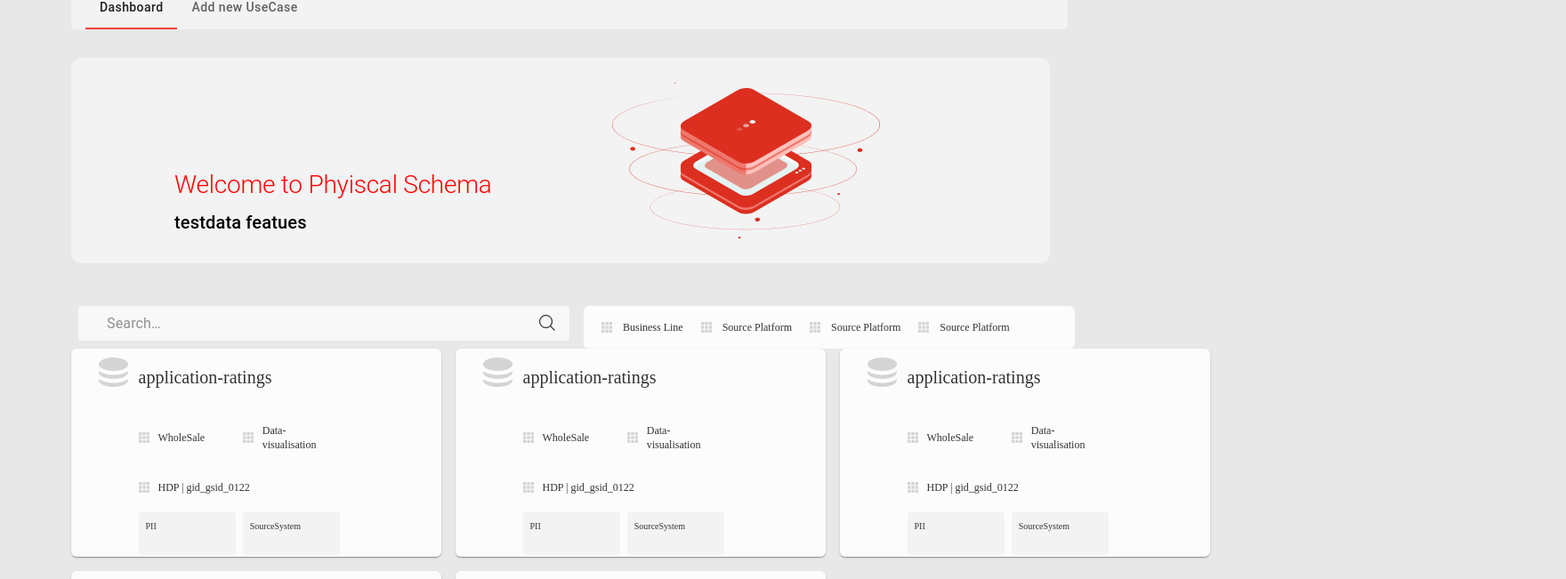
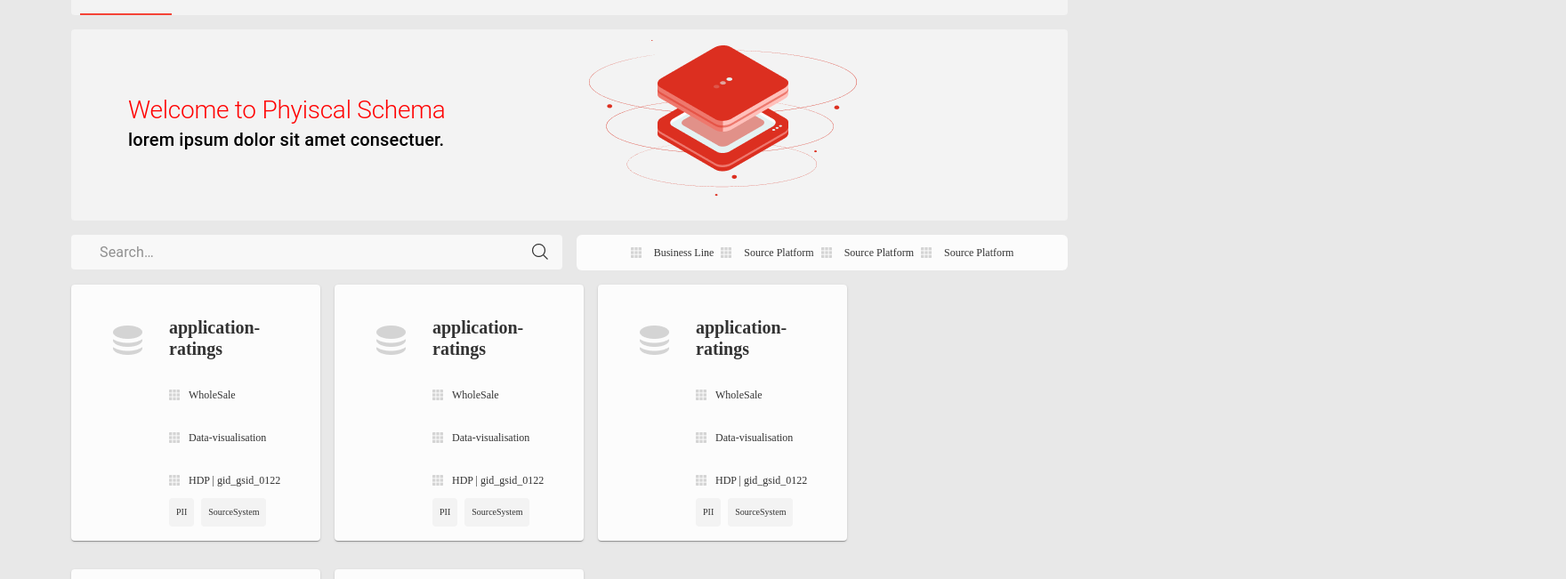
Before and after one commit to venky4work/react-app-main, a React (Create React App) app: page /physical-schema in a window 1280 px wide. Shown: the part 132-783 px from the top of the page at 89% size, 1760 px wide, since content can reach past the window. Built offline with nearby package versions, Linux system fonts and the light colour scheme.

Commit message:
aligment changes are done

```diff
--- a/src/components/FilterTab.js
+++ b/src/components/FilterTab.js
@@ -1,39 +1,31 @@
 import * as React from 'react';
-import { styled, alpha } from '@mui/material/styles';
-import InputBase from '@mui/material/InputBase';
+import { styled } from '@mui/material/styles';
 import wholesaleImg from '../assets/wholesaleImg.png';
-import { Typography } from '@mui/material';
 const Filters = styled('div')(({ theme }) => ({
-    // position: 'relative',
-    width: '632px',
-    height: '48px',
-    // flexShrink: 0,
     borderRadius: '6px',
     background: ' #FCFCFC',
     display: "flex",
+    flexDirection: 'row',
+    columnGap: 8,
+    flexGrow: 1,
     alignItems: "center",
-    justifyContent: 'start',
+    justifyContent: 'center',
     '&:hover': {
         backgroundColor: '#ffffffb5',
     },
     marginLeft: 0,
     width: '100%',
     [theme.breakpoints.up('sm')]: {
-        marginLeft: theme.spacing(1),
+        // marginLeft: theme.spacing(1),
         width: '100%',
     },
 }));
 
 const FiltersWrapper = styled('div')(({ theme }) => ({
-
-    paddingLeft: '20px',
-    height: '100%',
-    // position: 'absolute',
-    pointerEvents: 'none',
-    display: 'flex',
+    display: 'inline-flex',
     alignItems: 'center',
-    justifyContent: 'space-between',
-
+    flexDirection: 'row',
+    columnGap: 2,
 }));
 
 
@@ -52,22 +44,21 @@ export default function FilterTab() {
     return (
         <Filters>
             <FiltersWrapper>
-            <img src={wholesaleImg} className="" alt="dashboard"></img>
+            <img src={wholesaleImg} alt="dashboard"></img>
                 <FontWrapper>Business Line</FontWrapper>
             </FiltersWrapper>
             <FiltersWrapper>
-            <img src={wholesaleImg} className="" alt="dashboard"></img>
+            <img src={wholesaleImg} alt="dashboard"></img>
                 <FontWrapper>Source Platform</FontWrapper>
             </FiltersWrapper>
             <FiltersWrapper>
-            <img src={wholesaleImg} className="" alt="dashboard"></img>
+            <img src={wholesaleImg} alt="dashboard"></img>
                 <FontWrapper>Source Platform</FontWrapper>
             </FiltersWrapper>
             <FiltersWrapper>
-            <img src={wholesaleImg} className="" alt="dashboard"></img>
+            <img src={wholesaleImg} alt="dashboard"></img>
                 <FontWrapper>Source Platform</FontWrapper>
             </FiltersWrapper>
-
         </Filters>
     );
 }
--- a/src/components/PhysicalSchemaCard.js
+++ b/src/components/PhysicalSchemaCard.js
@@ -1,13 +1,8 @@
 import * as React from 'react';
 import Card from '@mui/material/Card';
-import CardActions from '@mui/material/CardActions';
-import CardContent from '@mui/material/CardContent';
-import Button from '@mui/material/Button';
-import Typography from '@mui/material/Typography';
 import activeIcon from '../assets/Active.png'
-import { useNavigate } from "react-router-dom";
 import wholesaleImg from '../assets/wholesaleImg.png';
-import { Box, Grid } from '@mui/material';
+import { Box } from '@mui/material';
 import PhysicalSchemaDailog from './PhysicalSchemaDailog';
 import styled from '@emotion/styled';
 
@@ -28,18 +23,12 @@ export default function PhysicalSchemaCard() {
     }
   };
 
-  const navigate = useNavigate();
-
-  const handleClick = () => {
-    navigate('/physical-schema');
-  };
-
   const CardFontWrapper = styled('p')(({ theme }) => ({
     fontWeight: 400,
     fontSize: 12,
     lineHeight: '16px',
     padding: '0px 0px 0px 10px',
-    color:' #333',
+    color: ' #333',
     fontFamily: 'Univers Next for HSBC',
     fontStyle: 'normal',
     // letterSpacing: 1,
@@ -49,7 +38,7 @@ export default function PhysicalSchemaCard() {
     fontWeight: 500,
     fontSize: 20,
     lineHeight: '24px',
-    color:' #333',
+    color: ' #333',
     fontFamily: 'Univers Next for HSBC',
     fontStyle: 'normal',
     pointerEvents: 'none'
@@ -58,19 +47,14 @@ export default function PhysicalSchemaCard() {
 
   const ContentWrapper = styled('div')(({ theme }) => ({
     // padding: theme.spacing(1, 1, 1, 1),
-    height: '100%',
-    // position: 'absolute',
     pointerEvents: 'none',
-    display: 'flex',
+    display: 'inline-flex',
     alignItems: 'center',
     justifyContent: 'flex-start',
   }));
 
   const FontButtontWrapper = styled('div')(({ theme }) => ({
     padding: theme.spacing(1, 1, 1, 1),
-    height: '100%',
-    // width: 10,
-    // position: 'absolute',
     color: '#333',
     fontFamily: 'Univers Next for HSBC',
     fontSize: '10px',
@@ -92,20 +76,49 @@ export default function PhysicalSchemaCard() {
         onClose={handleClose}
         value={value}
       />
-      <Card sx={{ display: 'flex', width:' 416px', overflow: 'unset', height: '234px',borderRadius:'6px',background:'#FCFCFC' }} onClick={handleClickListItem}>
-        {/* <Box sx={{ display: 'flex', flexDirection: 'column' }}>
-          <CardContent>
-            <StorageIcon></StorageIcon>
-            <Typography sx={{ fontSize: 14 }} color="text.secondary" gutterBottom>
-              application-ratings
-            </Typography>
-          </CardContent>
-          <CardActions>
-            <Button size="small" onClick={handleClick}>PII</Button>
-            <Button size="small" onClick={handleClick}>SourceSystem</Button>
-          </CardActions>
-        </Box> */}
-        <Grid container sx={{width:'302px'}}>
+      <Card sx={{ display: 'flex', width: '25%', overflow: 'unset', borderRadius: '4px', background: '#FCFCFC' }} onClick={handleClickListItem}>
+        <Box sx={{ display: 'inline-flex', flexDirection: 'row', padding: 2 }}>
+          <Box sx={{
+            padding: '20px',
+          }}><img src={activeIcon} alt="dashboard"></img></Box>
+          <Box sx={{
+            flexGrow: 1
+          }}>
+            <CardTitleFontWrapper><b>application-ratings</b></CardTitleFontWrapper>
+            <Box sx={{
+              display: 'inline-flex',
+              flexWrap: 'wrap',
+              gap: 1,
+            }}>
+              <ContentWrapper>
+                <img src={wholesaleImg} alt="dashboard"></img>
+                <CardFontWrapper>WholeSale</CardFontWrapper>
+              </ContentWrapper>
+              <ContentWrapper>
+                <img src={wholesaleImg} alt="dashboard"></img>
+                <CardFontWrapper>Data-visualisation</CardFontWrapper>
+              </ContentWrapper>
+              <ContentWrapper>
+                <img src={wholesaleImg} alt="dashboard"></img>
+                <CardFontWrapper>HDP | gid_gsid_0122</CardFontWrapper>
+              </ContentWrapper>
+            </Box>
+            <Box sx={{
+              display: 'inline-flex',
+              flexDirection: 'row',
+              columnGap: 1,
+            }}>
+              <FontButtontWrapper>
+                PII
+              </FontButtontWrapper>
+              <FontButtontWrapper>
+                SourceSystem
+              </FontButtontWrapper>
+            </Box>
+          </Box>
+
+        </Box>
+        {/* <Grid container sx={{width:'302px'}}>
           <Grid item xs={3} lg={3} md={3}>
             <img src={activeIcon} className="imgCss1" alt="dashboard"></img>
           </Grid>
@@ -146,7 +159,7 @@ export default function PhysicalSchemaCard() {
               </Grid>
             </Grid>
           </Grid>
-        </Grid>
+        </Grid> */}
       </Card>
     </>
   );
--- a/src/components/SearchBar.js
+++ b/src/components/SearchBar.js
@@ -15,7 +15,7 @@ const Search = styled('div')(({ theme }) => ({
     marginLeft: 0,
     width: '100%',
     [theme.breakpoints.up('sm')]: {
-        marginLeft: theme.spacing(1),
+        // marginLeft: theme.spacing(1),
         width: '100%',
     },
 }));
--- a/src/pages/PhysicalSchema.js
+++ b/src/pages/PhysicalSchema.js
@@ -7,41 +7,43 @@ import SubHeader from "../components/SubHeader";
 import PhysicalSchemaCard from "../components/PhysicalSchemaCard";
 import FilterTab from "../components/FilterTab";
 import styled from '@emotion/styled';
+import React from "react";
 
 const SchemaCardWrapper = styled('div')(({ theme }) => ({
-    display: 'inline-flex',
+    display: 'flex',
     alignItems: 'flex-start',
-    flexWrap:'wrap',
-    flexDirection:'row',
-    gap:'16px',
-    padding:'0 80px',
-    width:'1600px'
-    // justifyContent: 'flex-start',
+    flexWrap: 'wrap',
+    columnGap: 16,
+    rowGap: 32,
 }));
 
 
 export default function PhysicalSchema() {
-    const tabsData= ["Dashboard", "Add new UseCase"];
+    const tabsData = ["Dashboard", "Add new UseCase"];
     return (
-        <>
+        <React.Fragment>
             <SubHeader></SubHeader>
-            <Grid container spacing={2} sx={{
-                padding:'0 80px',marginTop:'32px',marginLeft:'0px',width:'100%'
+            <Grid container rowGap={2} sx={{
+                padding: '0 80px', marginTop: '32px', marginLeft: '0px', width: '100%'
             }}>
                 <Grid item xs={12} lg={12} md={12} sx={{
                     backgroundColor: '#F3F3F3',
-                    borderRadius: '5px',
+                    borderRadius: '4px',
+                    paddingLeft: '10px'
                 }}>
                     <CustomTabs data={tabsData}></CustomTabs>
                 </Grid>
-            </Grid>
-            <Grid container spacing={2} sx={{
-                backgroundColor: '#F3F3F3',width:'1100px',
-                borderRadius: 3,
-                margin:'0 80px',marginTop:'32px'
+                <Grid item xs={12} lg={12} md={12} sx={{
+                    backgroundColor: '#F3F3F3',
+                    borderRadius: '4px',
                 }}>
-                <Grid item xs={12} lg={6} md={6}>
-                    <div className="css1">
+                    <Grid container spacing={0}
+                        direction="row"
+                        alignItems="center"
+                        justifyContent="center">
+                        <Grid item xs={12} lg={6} md={6} sx={{
+                            padding: 8
+                        }}>
                             <Typography variant="h2" sx={{
                                 width: '100%',
                                 color: 'red',
@@ -50,50 +52,29 @@ export default function PhysicalSchema() {
                             }}>
                                 Welcome to Phyiscal Schema
                             </Typography>
-                    </div>
-                    <div className="css2">
+
                             <Typography variant="h6" className="cssFont2">
-                            testdata featues
+                                lorem ipsum dolor sit amet consectuer.
                             </Typography>
-                    </div>
                         </Grid>
                         <Grid item xs={12} lg={6} md={6}>
-                    <img src={PhysicalSchemaImg} className="imgCss1" alt="dashboard"></img>
+                            <img src={PhysicalSchemaImg} alt="dashboard"></img>
                         </Grid>
-
                     </Grid>
-            <Grid container spacing={2} sx={{
-                padding:'0 80px',marginTop:'32px'
+                </Grid>
+                <Grid item xs={12} lg={12} md={12} sx={{
+                    borderRadius: '4px',
                 }}>
-                <Grid item xs={12} lg={6} md={4}>
+                    <Grid container spacing={2}>
+                        <Grid item xs={12} lg={6} md={6}>
                             <SearchBar></SearchBar>
                         </Grid>
-                <Grid item xs={12} lg={6} md={8}>
+                        <Grid item xs={12} lg={6} md={6}>
                             <FilterTab></FilterTab>
                         </Grid>
                     </Grid>
-
-            {/* <Grid container spacing={2} sx={{
-                marginTop: 1,
-                marginLeft: 8,
-                width: '90%',
-            }}>
-                 <Grid item xs={12} lg={3} md={3} sx={{
-                    borderRadius: '5px',
-                }}>
-                    <PhysicalSchemaCard></PhysicalSchemaCard>
                 </Grid>
-                <Grid item xs={12} lg={3} md={3} sx={{
-                    borderRadius: '5px',
-                }}>
-                    <PhysicalSchemaCard></PhysicalSchemaCard>
-                </Grid>
-                <Grid item xs={12} lg={3} md={3} sx={{
-                    borderRadius: '5px',
-                }}>
-                    <PhysicalSchemaCard></PhysicalSchemaCard>
-                </Grid>
-            </Grid> */}
+                <Grid item xs={12} lg={12} md={12}>
                     <SchemaCardWrapper>
                         <PhysicalSchemaCard></PhysicalSchemaCard>
                         <PhysicalSchemaCard></PhysicalSchemaCard>
@@ -101,8 +82,9 @@ export default function PhysicalSchema() {
                         <PhysicalSchemaCard></PhysicalSchemaCard>
                         <PhysicalSchemaCard></PhysicalSchemaCard>
                     </SchemaCardWrapper>
-
-        </>
+                </Grid>
+            </Grid>
+        </React.Fragment>
 
     );
 }
```
Also changed, not shown: src/components/PhysicalSchemaDailog.js (+6 -9 lines), src/components/PhysicalSchemaTable.js (+15 -2 lines), src/components/SubHeader.js (+22 -5 lines), src/components/SubmitCart.js (+35 -16 lines). Lines whose indentation alone changed are shown as unchanged.
